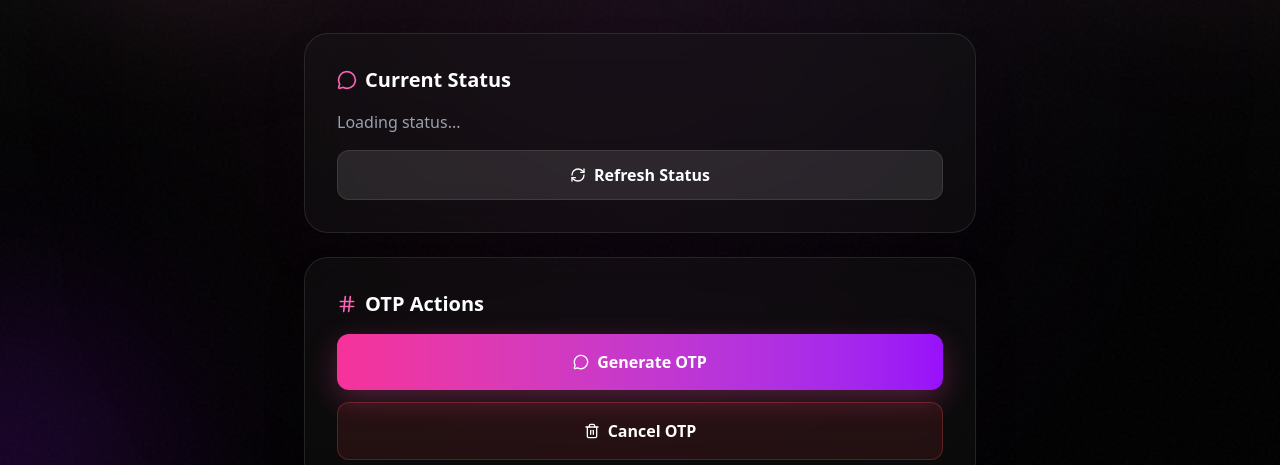
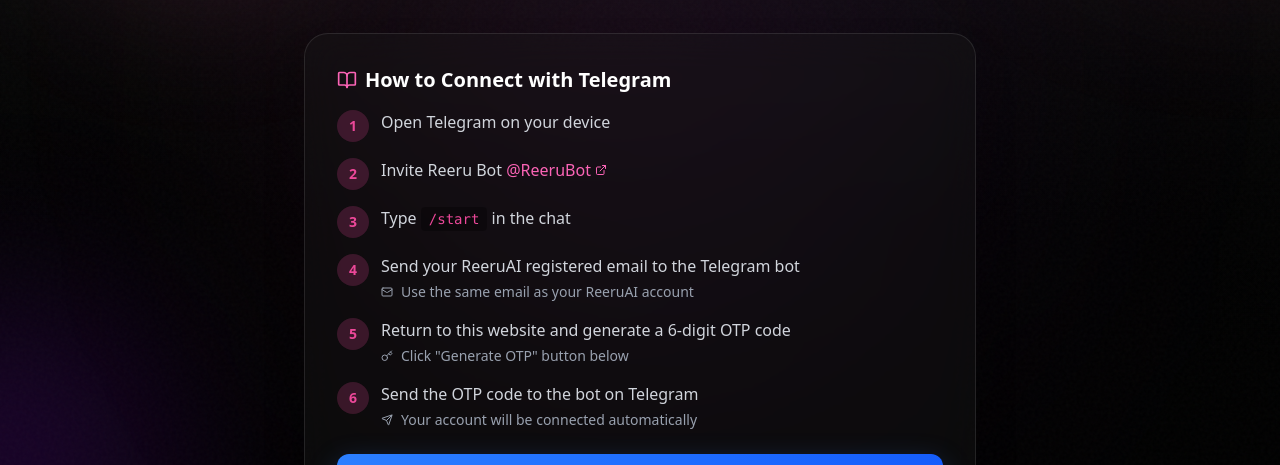
Before and after one commit to ReeruAI/elcondorpasa, a Next.js app in the folder elcondorpasa/: page /telegram-service in a window 1280 px wide. Shown: the part 335-800 px from the top of the page. Built offline with nearby package versions, Linux system fonts and the light colour scheme; no server answers.

Commit message:
feat: Add connection guide for Telegram integration with step-by-step instructions

```diff
--- a/elcondorpasa/src/app/(withNavbar)/telegram-service/page.tsx
+++ b/elcondorpasa/src/app/(withNavbar)/telegram-service/page.tsx
@@ -11,6 +11,11 @@
   Clock,
   Hash,
   Trash2,
+  BookOpen,
+  ExternalLink,
+  Mail,
+  Key,
+  Send,
 } from "lucide-react";
 import CursorGlow from "@/components/CursorGlow";
 import ParticleBackground from "@/components/yourclip/ParticleBackground";
@@ -180,6 +185,224 @@
           </motion.div>
 
           <div className="space-y-6">
+            {/* Connection Guide Section */}
+            <motion.div
+              variants={fadeInVariants}
+              initial="hidden"
+              animate="visible"
+              custom={0.05}
+              className="rounded-3xl p-6 sm:p-8 shadow-2xl"
+              style={{
+                backgroundColor: "rgba(31, 31, 31, 0.3)",
+                backdropFilter: "blur(20px)",
+                WebkitBackdropFilter: "blur(20px)",
+                border: "1px solid rgba(255, 255, 255, 0.1)",
+              }}
+            >
+              <h3 className="text-xl font-semibold text-white mb-4 flex items-center gap-2">
+                <BookOpen className="w-5 h-5 text-pink-400" />
+                How to Connect with Telegram
+              </h3>
+
+              <div className="space-y-4">
+                {/* Step 1 */}
+                <motion.div
+                  initial={{ opacity: 0, x: -20 }}
+                  animate={{ opacity: 1, x: 0 }}
+                  transition={{ delay: 0.1 }}
+                  className="flex gap-3"
+                >
+                  <div
+                    className="flex-shrink-0 w-8 h-8 rounded-full flex items-center justify-center text-sm font-semibold"
+                    style={{
+                      backgroundColor: "rgba(236, 72, 153, 0.2)",
+                      color: "#EC4899",
+                    }}
+                  >
+                    1
+                  </div>
+                  <div className="flex-1">
+                    <p className="text-gray-300">
+                      Open Telegram on your device
+                    </p>
+                  </div>
+                </motion.div>
+
+                {/* Step 2 */}
+                <motion.div
+                  initial={{ opacity: 0, x: -20 }}
+                  animate={{ opacity: 1, x: 0 }}
+                  transition={{ delay: 0.2 }}
+                  className="flex gap-3"
+                >
+                  <div
+                    className="flex-shrink-0 w-8 h-8 rounded-full flex items-center justify-center text-sm font-semibold"
+                    style={{
+                      backgroundColor: "rgba(236, 72, 153, 0.2)",
+                      color: "#EC4899",
+                    }}
+                  >
+                    2
+                  </div>
+                  <div className="flex-1">
+                    <p className="text-gray-300">
+                      Invite Reeru Bot{" "}
+                      <a
+                        href="http://t.me/ReeruBot"
+                        target="_blank"
+                        rel="noopener noreferrer"
+                        className="inline-flex items-center gap-1 text-pink-400 hover:text-pink-300 transition-colors"
+                      >
+                        @ReeruBot
+                        <ExternalLink className="w-3 h-3" />
+                      </a>
+                    </p>
+                  </div>
+                </motion.div>
+
+                {/* Step 3 */}
+                <motion.div
+                  initial={{ opacity: 0, x: -20 }}
+                  animate={{ opacity: 1, x: 0 }}
+                  transition={{ delay: 0.3 }}
+                  className="flex gap-3"
+                >
+                  <div
+                    className="flex-shrink-0 w-8 h-8 rounded-full flex items-center justify-center text-sm font-semibold"
+                    style={{
+                      backgroundColor: "rgba(236, 72, 153, 0.2)",
+                      color: "#EC4899",
+                    }}
+                  >
+                    3
+                  </div>
+                  <div className="flex-1">
+                    <p className="text-gray-300">
+                      Type{" "}
+                      <code
+                        className="px-2 py-1 rounded text-sm font-mono"
+                        style={{
+                          backgroundColor: "rgba(0, 0, 0, 0.3)",
+                          color: "#EC4899",
+                        }}
+                      >
+                        /start
+                      </code>{" "}
+                      in the chat
+                    </p>
+                  </div>
+                </motion.div>
+
+                {/* Step 4 */}
+                <motion.div
+                  initial={{ opacity: 0, x: -20 }}
+                  animate={{ opacity: 1, x: 0 }}
+                  transition={{ delay: 0.4 }}
+                  className="flex gap-3"
+                >
+                  <div
+                    className="flex-shrink-0 w-8 h-8 rounded-full flex items-center justify-center text-sm font-semibold"
+                    style={{
+                      backgroundColor: "rgba(236, 72, 153, 0.2)",
+                      color: "#EC4899",
+                    }}
+                  >
+                    4
+                  </div>
+                  <div className="flex-1">
+                    <p className="text-gray-300">
+                      Send your ReeruAI registered email to the Telegram bot
+                    </p>
+                    <div className="flex items-center gap-2 mt-1 text-sm text-gray-400">
+                      <Mail className="w-3 h-3" />
+                      <span>Use the same email as your ReeruAI account</span>
+                    </div>
+                  </div>
+                </motion.div>
+
+                {/* Step 5 */}
+                <motion.div
+                  initial={{ opacity: 0, x: -20 }}
+                  animate={{ opacity: 1, x: 0 }}
+                  transition={{ delay: 0.5 }}
+                  className="flex gap-3"
+                >
+                  <div
+                    className="flex-shrink-0 w-8 h-8 rounded-full flex items-center justify-center text-sm font-semibold"
+                    style={{
+                      backgroundColor: "rgba(236, 72, 153, 0.2)",
+                      color: "#EC4899",
+                    }}
+                  >
+                    5
+                  </div>
+                  <div className="flex-1">
+                    <p className="text-gray-300">
+                      Return to this website and generate a 6-digit OTP code
+                    </p>
+                    <div className="flex items-center gap-2 mt-1 text-sm text-gray-400">
+                      <Key className="w-3 h-3" />
+                      <span>Click "Generate OTP" button below</span>
+                    </div>
+                  </div>
+                </motion.div>
+
+                {/* Step 6 */}
+                <motion.div
+                  initial={{ opacity: 0, x: -20 }}
+                  animate={{ opacity: 1, x: 0 }}
+                  transition={{ delay: 0.6 }}
+                  className="flex gap-3"
+                >
+                  <div
+                    className="flex-shrink-0 w-8 h-8 rounded-full flex items-center justify-center text-sm font-semibold"
+                    style={{
+                      backgroundColor: "rgba(236, 72, 153, 0.2)",
+                      color: "#EC4899",
+                    }}
+                  >
+                    6
+                  </div>
+                  <div className="flex-1">
+                    <p className="text-gray-300">
+                      Send the OTP code to the bot on Telegram
+                    </p>
+                    <div className="flex items-center gap-2 mt-1 text-sm text-gray-400">
+                      <Send className="w-3 h-3" />
+                      <span>Your account will be connected automatically</span>
+                    </div>
+                  </div>
+                </motion.div>
+              </div>
+
+              {/* Bot Link Button */}
+              <motion.a
+                href="http://t.me/ReeruBot"
+                target="_blank"
+                rel="noopener noreferrer"
+                variants={scaleVariants}
+                initial="idle"
+                whileHover="hover"
+                whileTap="tap"
+                className="w-full mt-6 bg-gradient-to-r from-blue-500 to-blue-600 text-white px-4 py-3 rounded-xl transition-all duration-300 flex items-center justify-center gap-2 font-semibold"
+                style={{
+                  boxShadow: "0 10px 30px rgba(59, 130, 246, 0.3)",
+                }}
+                onMouseEnter={(e) => {
+                  e.currentTarget.style.boxShadow =
+                    "0 15px 40px rgba(59, 130, 246, 0.4)";
+                }}
+                onMouseLeave={(e) => {
+                  e.currentTarget.style.boxShadow =
+                    "0 10px 30px rgba(59, 130, 246, 0.3)";
+                }}
+              >
+                <MessageCircle className="w-4 h-4" />
+                Open Reeru Bot
+                <ExternalLink className="w-4 h-4" />
+              </motion.a>
+            </motion.div>
+
             {/* Current Status */}
             <motion.div
               variants={fadeInVariants}
```
